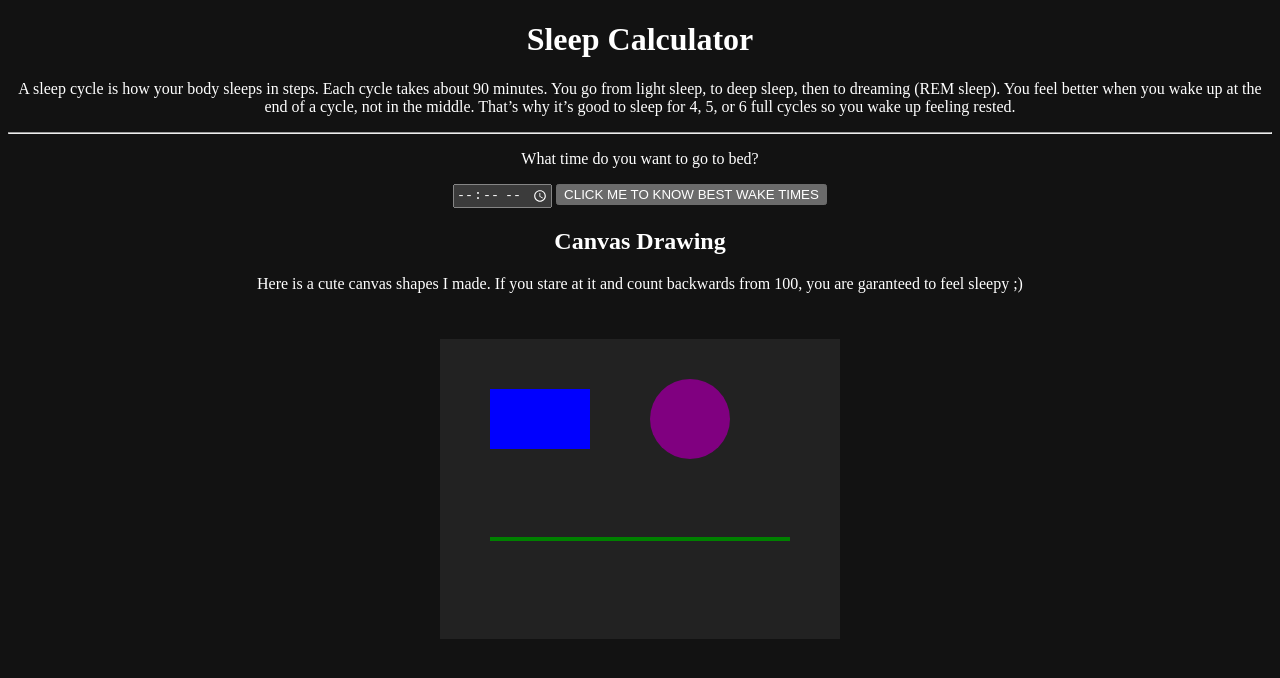
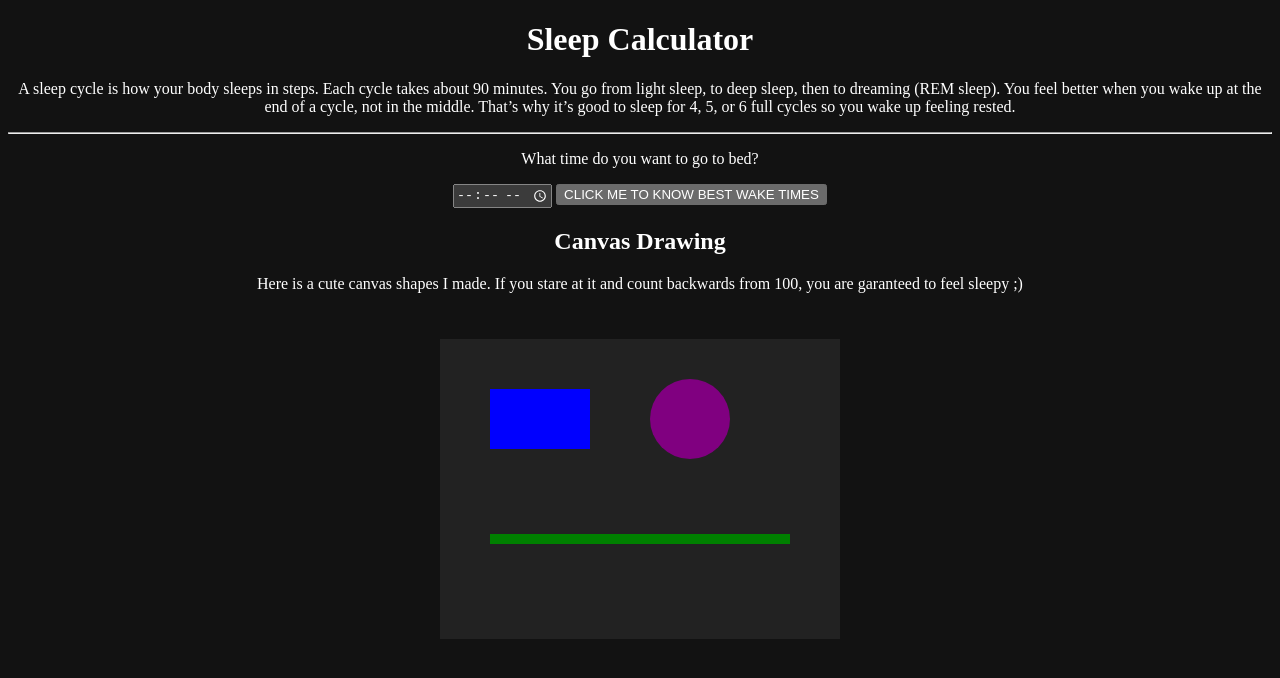
Before and after one commit to tjkyro/Sleep-calculator, a plain HTML site: page conventionsleep.html in a window 1280 px wide. Drawn offline with Linux system fonts and the light colour scheme.

Commit message:
Update conventionsleep.html

```diff
--- a/conventionsleep.html
+++ b/conventionsleep.html
@@ -80,7 +80,7 @@ ctx.beginPath();
 ctx.moveTo(50, 200);
 ctx.lineTo(350, 200);
 ctx.strokeStyle = "green";
-ctx.lineWidth = 4;
+ctx.lineWidth = 10;
 ctx.stroke();
 </script>
 
```
